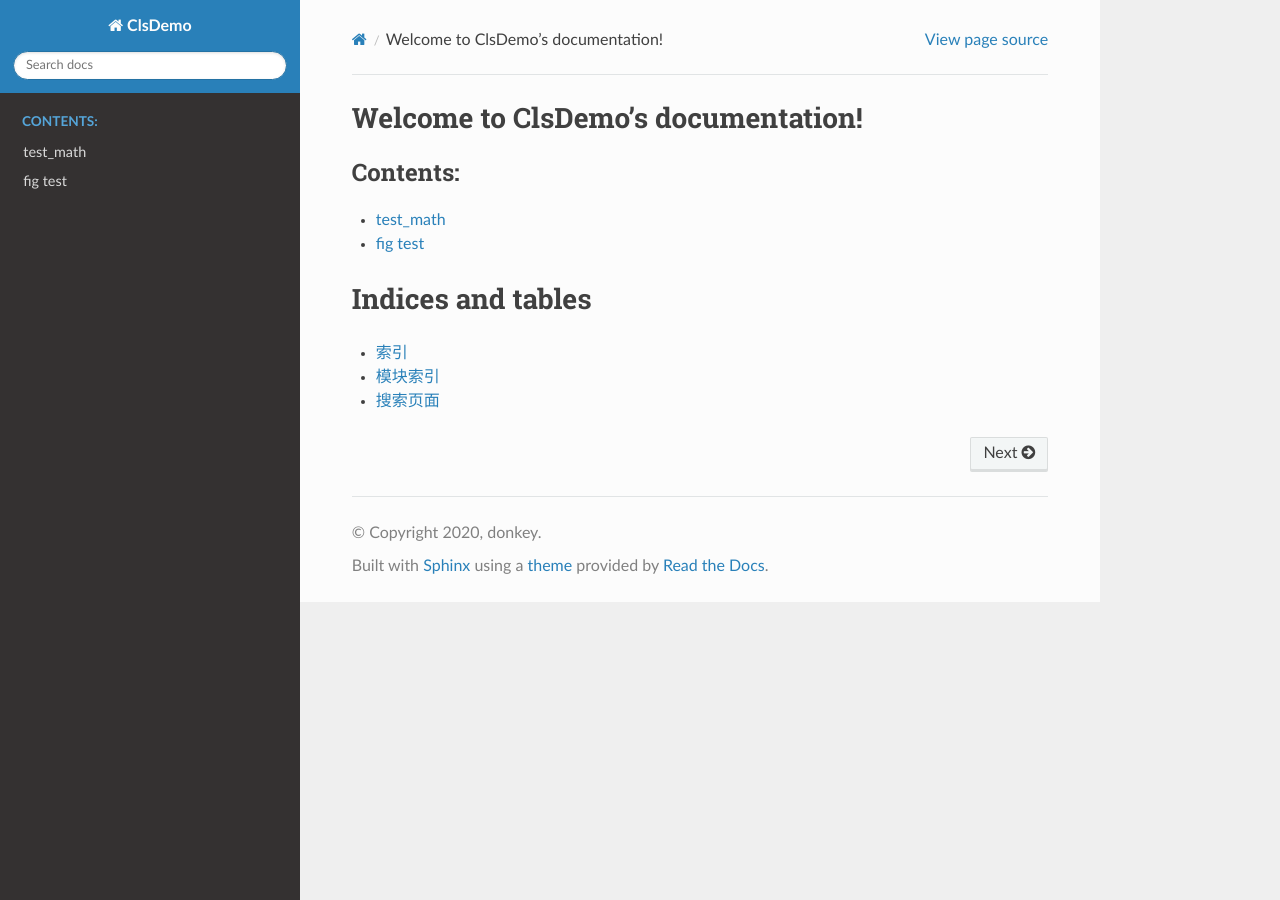
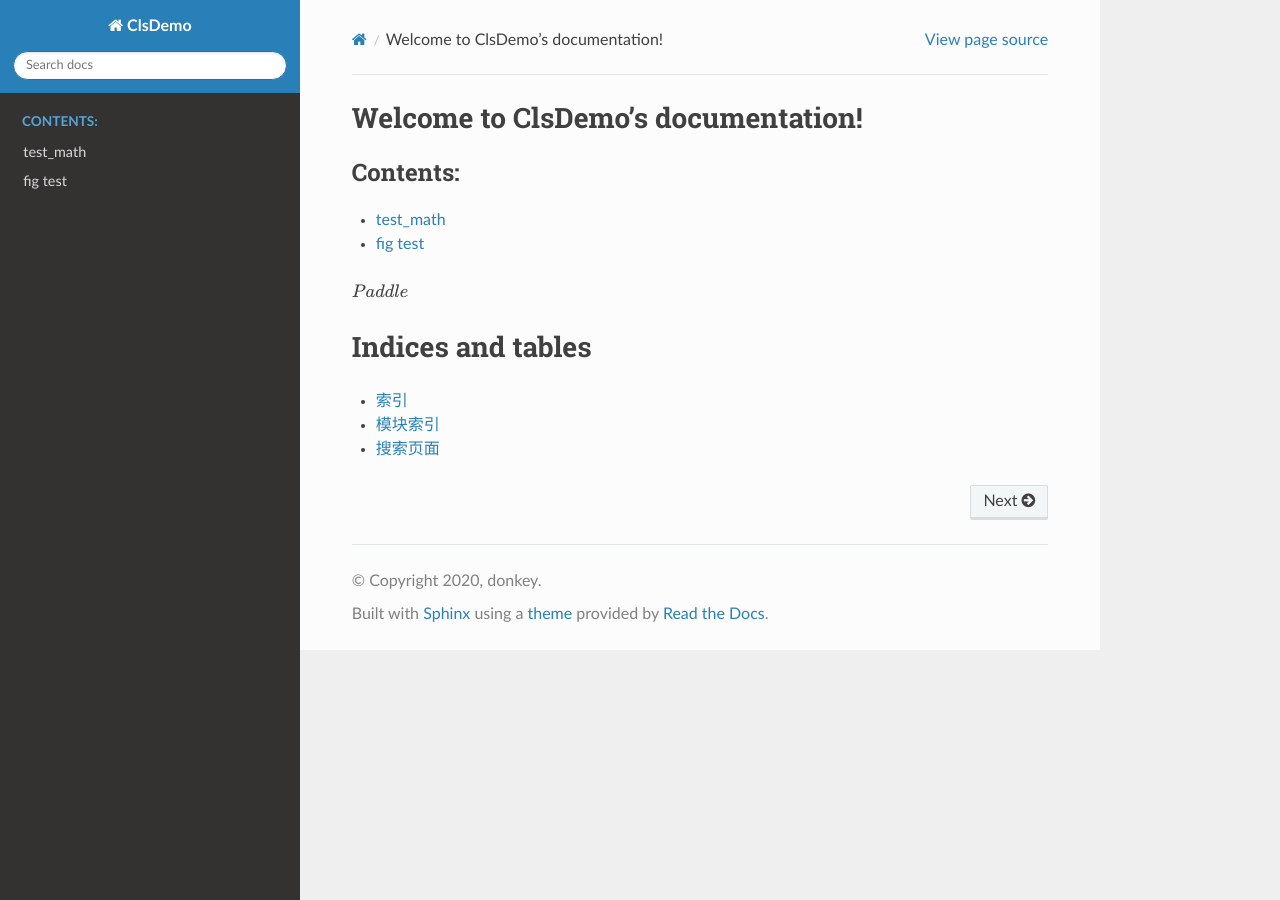
Before and after one commit to littletomatodonkey/sphinx_demo, a Sphinx documentation site: the page built from docs/index.rst, in a window 1280 px wide. Built offline with Sphinx 7.4.7 and the Read the Docs theme 2.0.0, drawn with Linux system fonts in a browser that asks for light colours.

Commit message:
add math

```diff
--- a/docs/index.rst
+++ b/docs/index.rst
@@ -13,7 +13,7 @@ Welcome to ClsDemo's documentation!
    test_math.md
    test_fig.md
 
-
+:math:`Paddle`
 
 Indices and tables
 ==================
```
